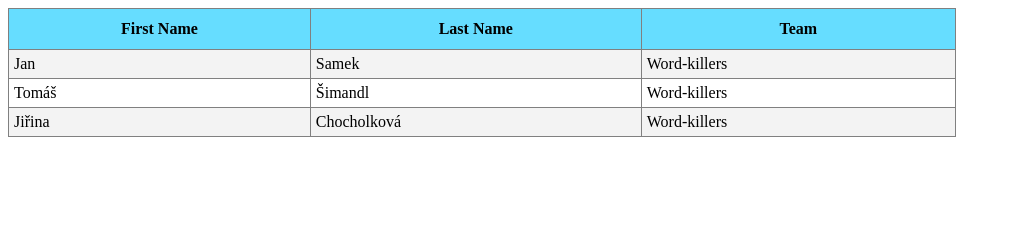
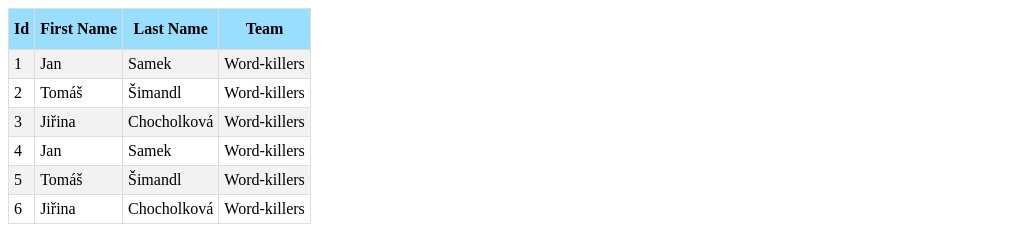
Before and after one commit to word-killers/mark2down, a website: page templates/index_tab.html in a window 1280 px wide. Shown: the whole page, without its empty margins (0-1011 px from the left). Drawn offline with Linux system fonts and the light colour scheme.

Commit message:
no message

```diff
--- a/static/css/style_tab.css
+++ b/static/css/style_tab.css
@@ -1,10 +1,11 @@
 table {
     border-collapse: collapse;
-    width: 75%;
+    width: auto;
+	font-size: 16px;
 }
 
 table, td, th {
-    border: 1px solid gray;
+    border: 1px solid #ddd;
 }
 
 th, td {
@@ -13,9 +14,11 @@ th, td {
 
 th {
     height: 30px;
-	background-color: #66ddff;
+	background-color: #99ddff;
 }
 
 tr:nth-child(even){
-	background-color: #f3f3f3;
+	background-color: #f2f2f2;
 }
+
+tr:hover {background-color: #ddd;}
--- a/templates/index_tab.html
+++ b/templates/index_tab.html
@@ -10,21 +10,44 @@
 
 			<table class="">
 				<tr>
+					<th>Id</th>
 					<th>First Name</th>
 					<th>Last Name</th>
 					<th>Team</th>
 				</tr>
 				<tr>
+					<td>1</td>
 					<td>Jan</td>
 					<td>Samek</td>
 					<td>Word-killers</td>
 				</tr>
 				<tr>
+					<td>2</td>
 					<td>Tomáš</td>
 					<td>Šimandl</td>
 					<td>Word-killers</td>
 				</tr>
 				<tr>
+					<td>3</td>
+					<td>Jiřina</td>
+					<td>Chocholková</td>
+					<td>Word-killers</td>
+				</tr>
+				</tr>
+				<tr>
+					<td>4</td>
+					<td>Jan</td>
+					<td>Samek</td>
+					<td>Word-killers</td>
+				</tr>
+				<tr>
+					<td>5</td>
+					<td>Tomáš</td>
+					<td>Šimandl</td>
+					<td>Word-killers</td>
+				</tr>
+				<tr>
+					<td>6</td>
 					<td>Jiřina</td>
 					<td>Chocholková</td>
 					<td>Word-killers</td>
```
Lines whose indentation alone changed are shown as unchanged.
